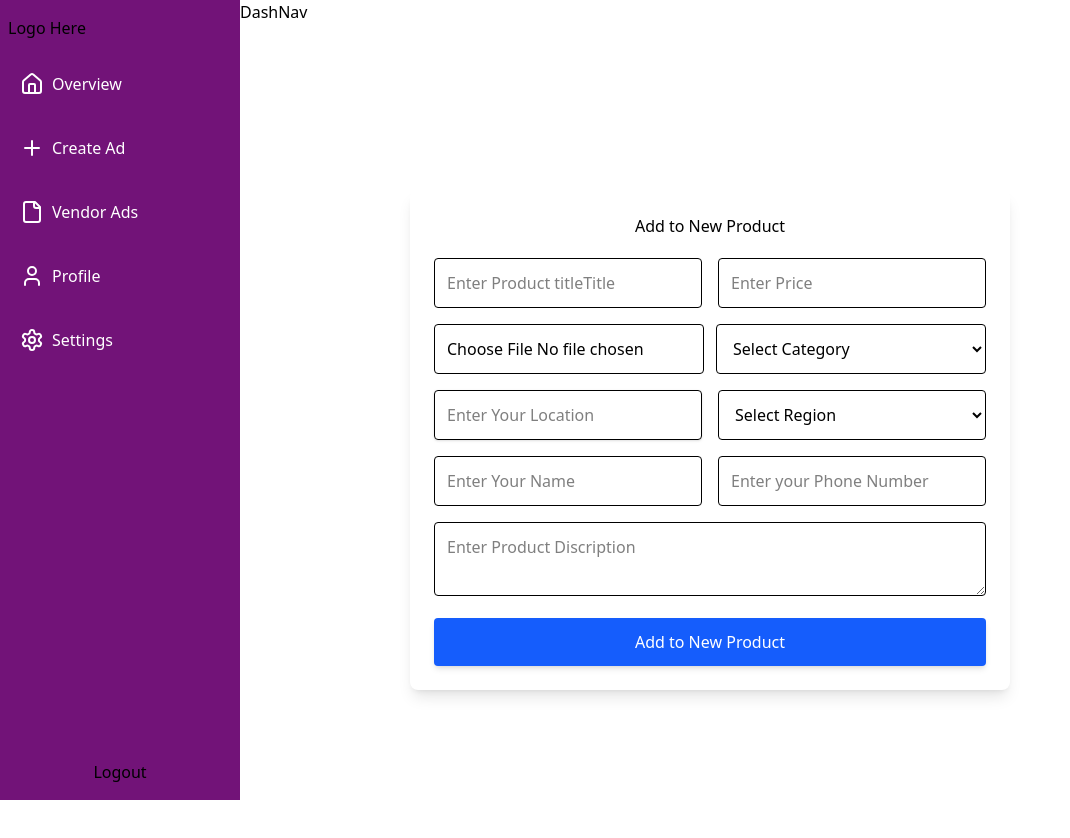
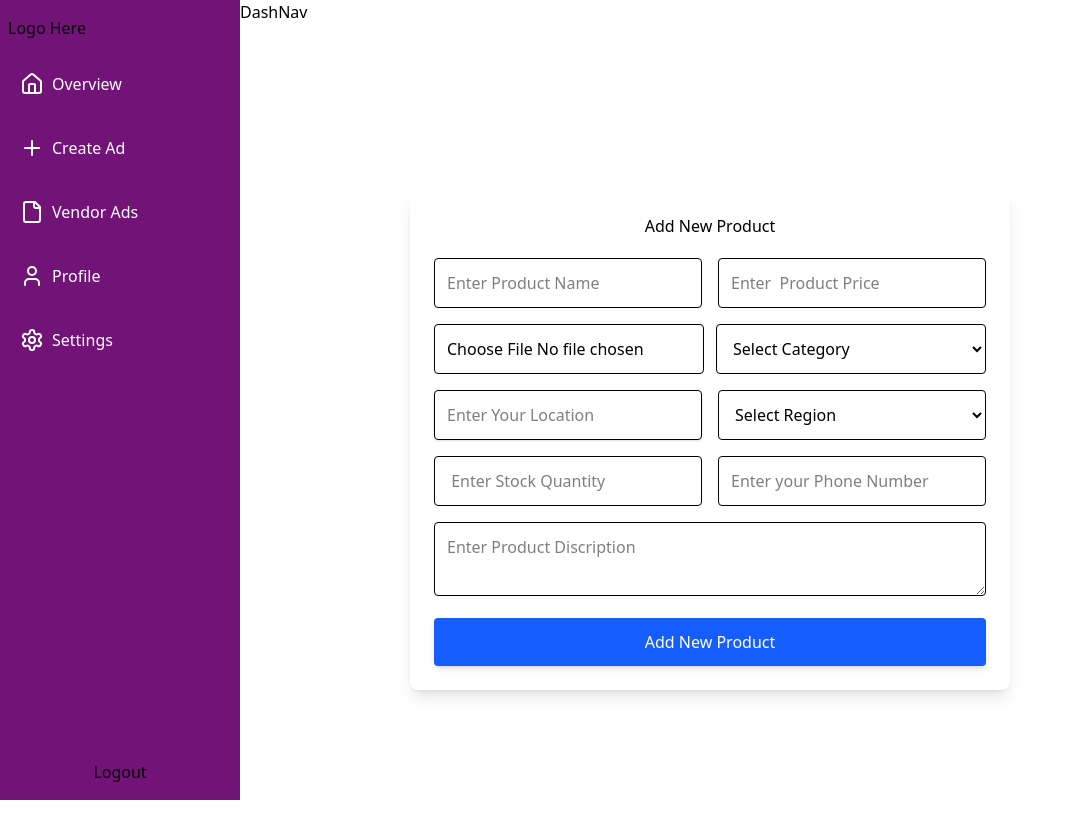
Before and after one commit to MEMO-GROW/advertisement-project, a React (Vite) app: page /dashboard/create-ad in a window 1280 px wide. Shown: the whole page, without its empty margins (0-1070 px from the left). Built offline with nearby package versions, Linux system fonts and the light colour scheme.

Commit message:
Made changes to the CreateAds

```diff
--- a/src/pages/dashboard/CreateAd.jsx
+++ b/src/pages/dashboard/CreateAd.jsx
@@ -1,25 +1,25 @@
-import React from 'react'
+import React from "react";
 
 const CreateAd = () => {
   return (
     <div className="flex items-center justify-center min-h-screen ">
       <div className="bg-white shadow-lg rounded-lg p-6 w-[600px] ml-[170px] ">
         <div className="flex flex-col justify-center items-center">
-          <h1> Add to New Product</h1>
+          <h1> Add New Product</h1>
         </div>
         <form className="space-y-4 pt-5">
           <div className="grid grid-cols-2 gap-4">
             <input
               type="text"
               name="#"
-            placeholder="Enter Product titleTitle"
+              placeholder="Enter Product Name"
               className="w-full border p-3 rounded"
               required
             />
             <input
-            type="text"
+              type="number"
               name="#"
-            placeholder="Enter Price"
+              placeholder="Enter  Product Price"
               className="w-full border p-3 rounded"
               required
             />
@@ -55,7 +55,11 @@ const CreateAd = () => {
               className="w-full border p-3 shadow-sm rounded"
               required
             />
-          <select name="Region" className="w-full border p-3 rounded" required>
+            <select
+              name="Region"
+              className="w-full border p-3 rounded"
+              required
+            >
               <option value="">Select Region</option>
               <option value="Ahafo">Ahafo</option>
               <option value="Ashanti">Ashanti</option>
@@ -77,11 +81,10 @@ const CreateAd = () => {
           </div>
 
           <div className="grid grid-cols-2 gap-4">
-
             <input
-            type="text"
+              type="number"
               name="#"
-            placeholder="Enter Your Name"
+              placeholder=" Enter Stock Quantity"
               className="w-full border p-3 rounded"
               required
             />
@@ -100,23 +103,17 @@ const CreateAd = () => {
             required
           ></textarea>
 
-
           <button
             type="submit"
             className="w-full bg-blue-600 text-white p-3 rounded shadow-md hover:bg-blue-700 transition"
           >
-            Add to New Product
+            Add New Product
           </button>
         </form>
-
       </div>
       {/* {forms section starts} */}
+    </div>
+  );
+};
 
-
-      {/* {forms section ends} */}
-    </div>
-
-  )
-}
-
-export default CreateAd
+export default CreateAd;
```
Lines whose indentation alone changed are shown as unchanged.
